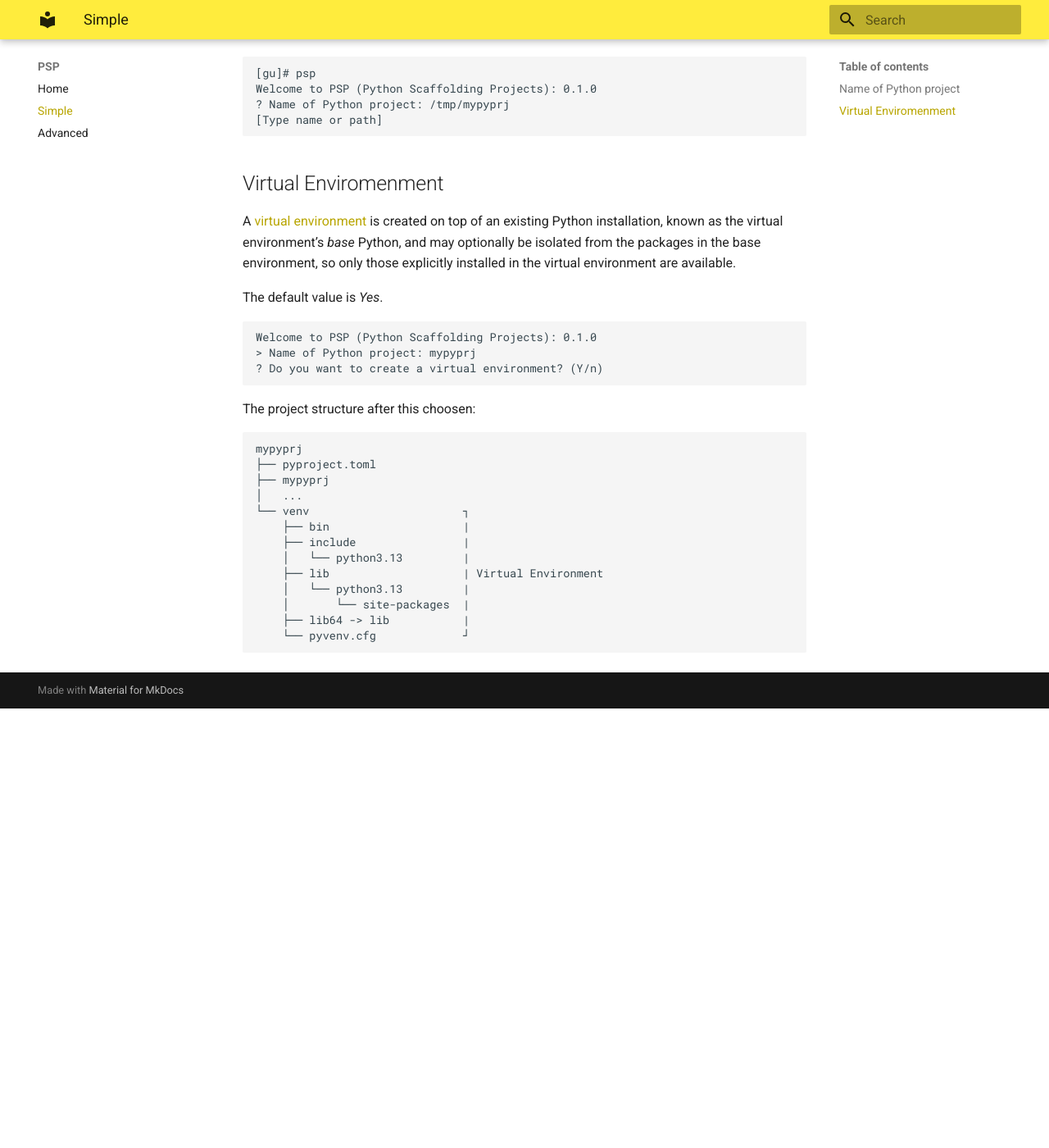
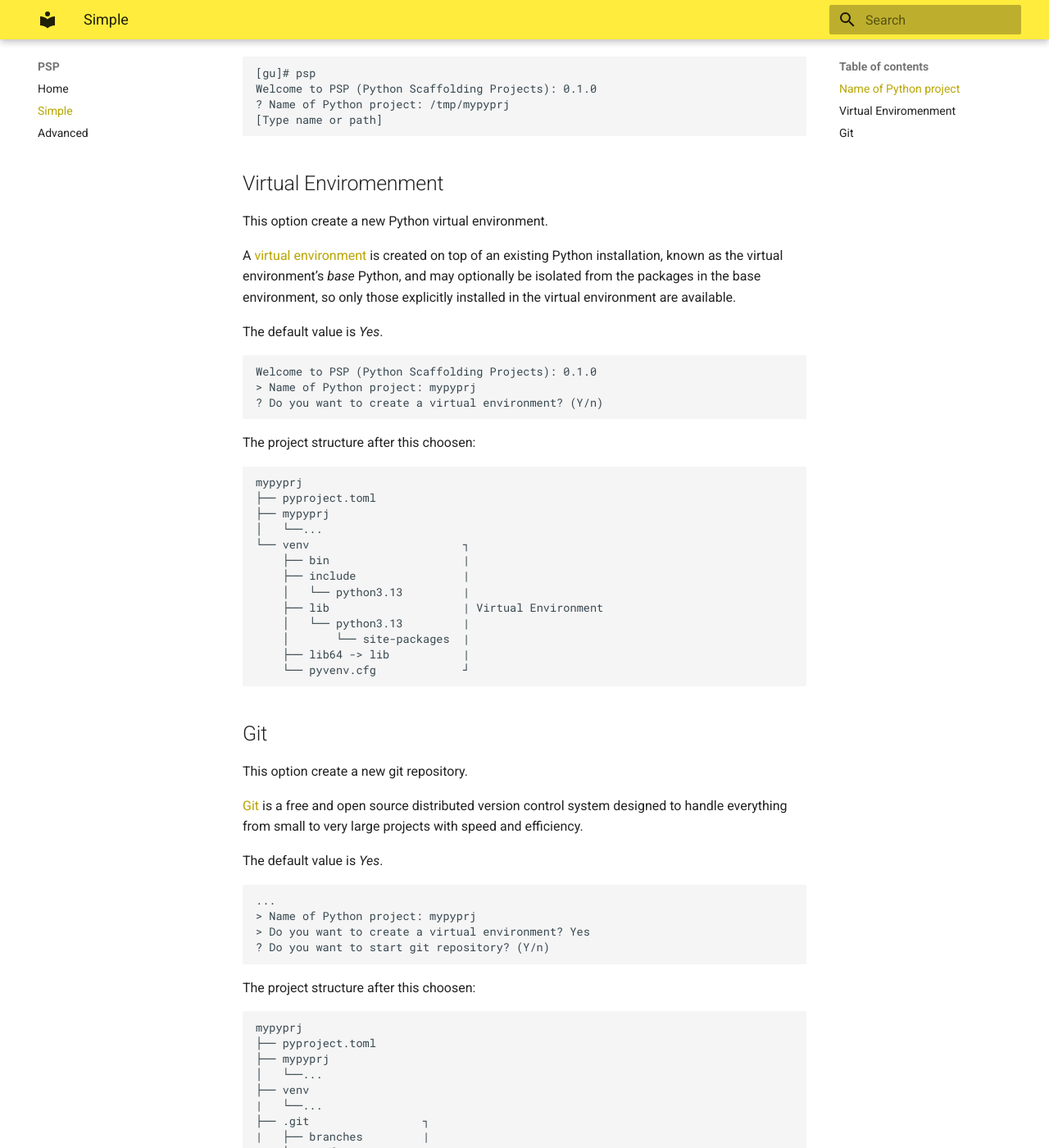
Before and after one commit to MatteoGuadrini/psp, an MkDocs documentation site: the page built from docs/simple.md, in a window 1280 px wide and 1400 px high, scrolled down 911 px. Shown: the whole window at 82% size. Built offline with MkDocs 1.6.1 and Material for MkDocs 9.7.7, drawn with Linux system fonts in a browser that asks for light colours; before the commit the page ends 1775 px from its top, so only the background shows below that; some of the changed text lies outside the part shown.

Commit message:
docs: add to simple page 'git'

````diff
--- a/docs/simple.md
+++ b/docs/simple.md
@@ -41,6 +41,8 @@ Welcome to PSP (Python Scaffolding Projects): 0.1.0
 
 ## Virtual Enviromenment
 
+This option create a new Python virtual environment.
+
 A [virtual environment](https://docs.python.org/3/library/venv.html) is created on top of an existing Python installation, known as the virtual environment’s _base_ Python,
 and may optionally be isolated from the packages in the base environment, so only those explicitly installed in the virtual environment are available.
 
@@ -58,7 +60,7 @@ The project structure after this choosen:
 mypyprj
 ├── pyproject.toml
 ├── mypyprj
-│   ...
+│   └──...
 └── venv                       ┐
     ├── bin                    |
     ├── include                |
@@ -69,3 +71,57 @@ mypyprj
     ├── lib64 -> lib           |
     └── pyvenv.cfg             ┘
 ```
+
+## Git
+
+This option create a new git repository.
+
+[Git](https://git-scm.com/) is a free and open source distributed version control system designed to handle everything from small to very large projects with speed and efficiency.
+
+The default value is _Yes_.
+
+```console
+...
+> Name of Python project: mypyprj
+> Do you want to create a virtual environment? Yes
+? Do you want to start git repository? (Y/n)
+```
+
+The project structure after this choosen:
+
+```
+mypyprj
+├── pyproject.toml
+├── mypyprj
+│   └──...
+├── venv
+|   └──...
+├── .git                 ┐
+|   ├── branches         |
+|   ├── config           |
+|   ├── description      |
+|   ├── HEAD             |
+|   ├── hooks            |
+|   ├── info             |
+|   │   └── exclude      | Git repository
+|   ├── objects          |
+|   │   ├── info         |
+|   │   └── pack         |
+|   └── refs             |
+|       ├── heads        |
+|       └── tags         |
+└── .gitignore           ┘
+```
+
+The git repository is initialized:
+
+```console
+[gu]# cd mypyprj && git status
+On branch main
+
+No commits yet
+
+Untracked files:
+  (use "git add <file>..." to include in what will be committed)
+...
+```
````
